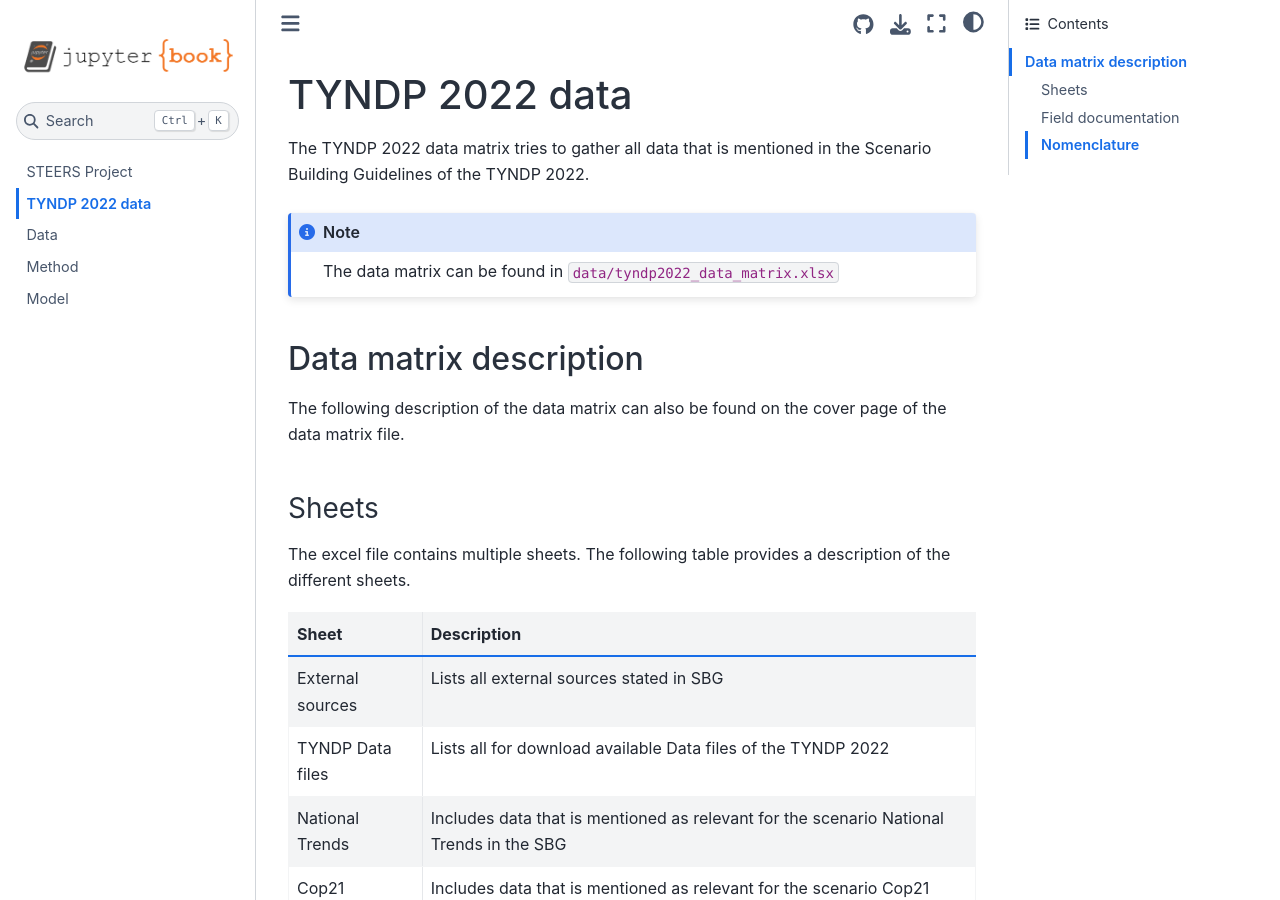
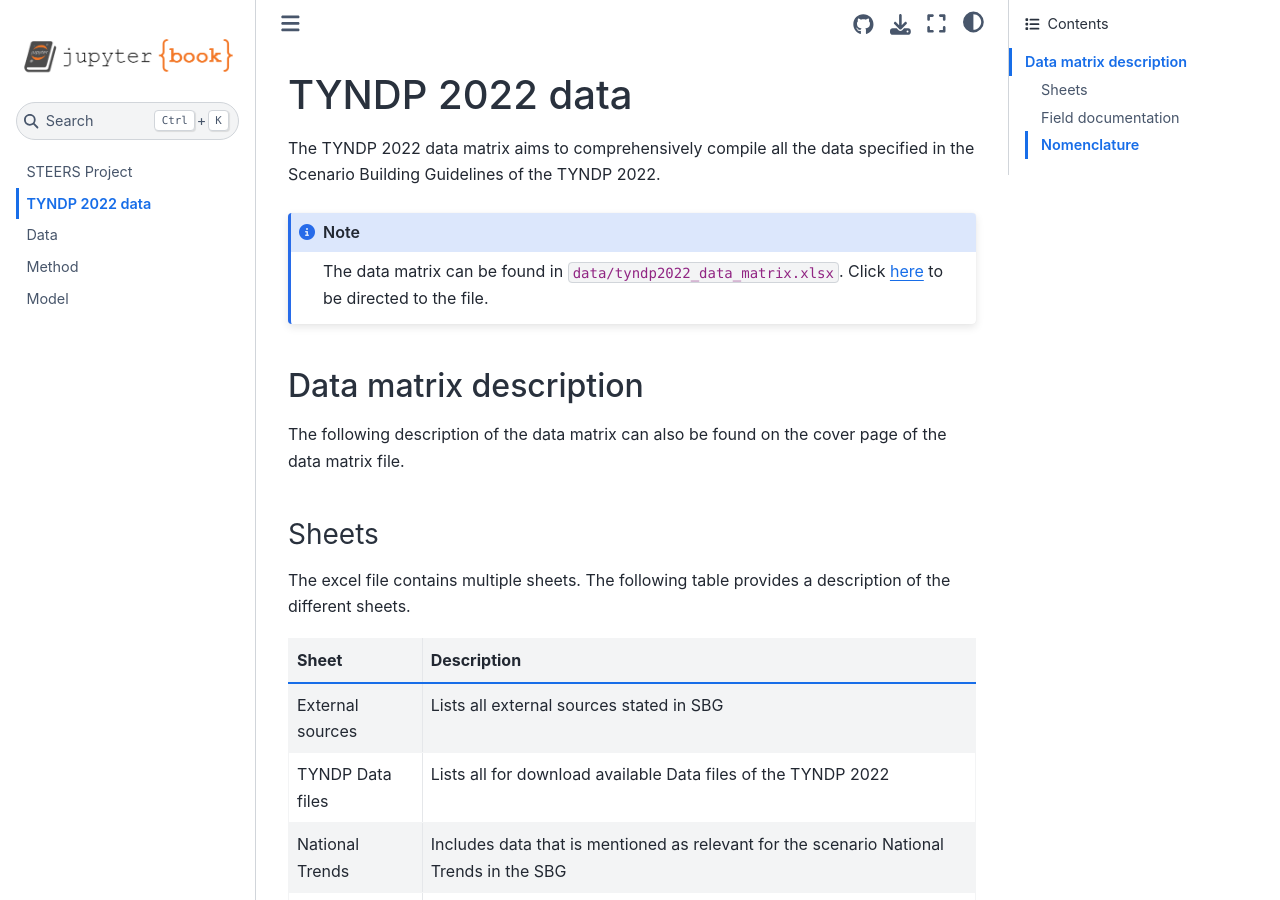
Before and after one commit to juliusmeier/steers-test, a Jupyter Book: the page built from docs/pages/tyndp_data_matrix.md, in a window 1280 px wide and 900 px high. Built offline with Jupyter Book 1.0.4 settings and Sphinx 7.4.7 and the Sphinx Book theme 1.1.4, drawn with Linux system fonts in a browser that asks for light colours.

Commit message:
add link to data files

```diff
--- a/docs/pages/tyndp_data_matrix.md
+++ b/docs/pages/tyndp_data_matrix.md
@@ -1,9 +1,9 @@
 # TYNDP 2022 data
 
-The TYNDP 2022 data matrix tries to gather all data that is mentioned in the Scenario Building Guidelines of the TYNDP 2022.
+The TYNDP 2022 data matrix aims to comprehensively compile all the data specified in the Scenario Building Guidelines of the TYNDP 2022.
 
 :::{note}
-The data matrix can be found in `data/tyndp2022_data_matrix.xlsx`
+The data matrix can be found in `data/tyndp2022_data_matrix.xlsx`. Click [here](https://github.com/juliusmeier/steers-test/blob/main/data/tyndp2022_data_matrix.xlsx) to be directed to the file.
 :::
 
 ## Data matrix description
```
Also changed, not shown: docs/pages/data.md (+2 -2 lines).
